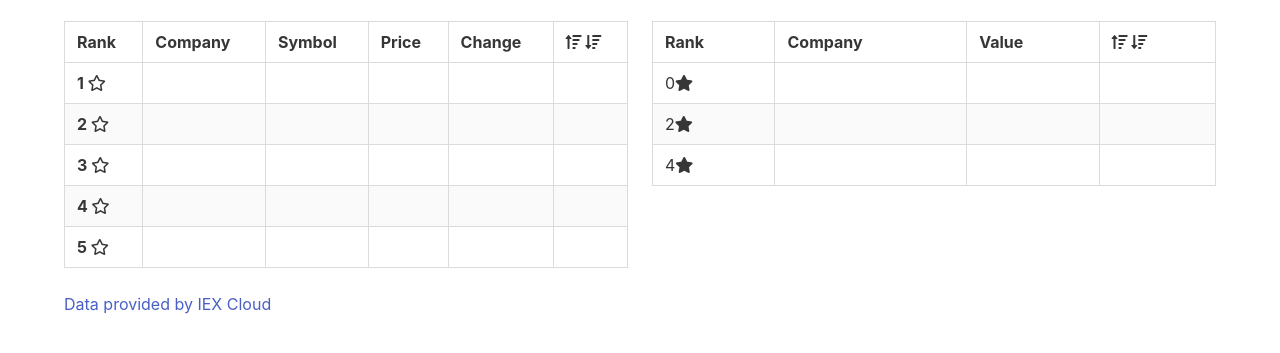
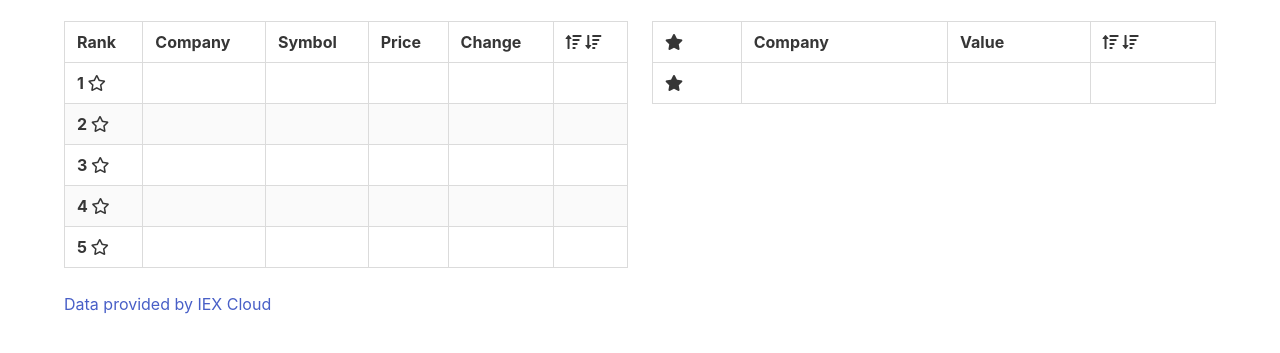
Before and after one commit to musstaffali/StockFinder, a plain HTML site: page homepage.html in a window 1280 px wide. Both pictures are taken after a click on the icon 99 px from the left and 722 px from the top of the page. Shown: the part 475-828 px from the top of the page. Drawn offline with nearby package versions, Linux system fonts and the light colour scheme; no server answers.

Commit message:
Updated code

```diff
--- a/homepage.html
+++ b/homepage.html
@@ -151,7 +151,9 @@
                     <table id="table-2" class="table is-bordered is-striped is-fullwidth is-hoverable">
                         <thead>
                             <tr>
-                                <th title="Header">Rank</th>
+                                <th title="Header">
+                                    <i class='fas fa-star'></i>
+                                </th>
                                 <th>Company</th>
                                 <th>Value</th>
                                 <th title="UpDown">
--- a/homepage.js
+++ b/homepage.js
@@ -111,14 +111,17 @@ favorited();
 
 
 function favorited() {
+    //put favorites into local storage
     // var favorites = [];
-    $(".blankstar").on("click", function (event) {
+    $("#star-rank-5").on("click", function (event) {
         event.preventDefault();
+        var compName5 = $("#compname5").val();
+        localStorage.saveData = JSON.stringify(compName5);
 
 
-        for (i = 0; i < 5; i++) {
+        // for (i = 0; i < 5; i++) {
 
-            var cellRank = $("<td>").append(i++ + "<i class='fas fa-star'</i>");
+            var cellRank = $("<td>").append("<i class='fas fa-star'</i>");
             var cellCompany = $("<td>").text("");
             var cellValue = $("<td>").text("");
             var upDown = $("<td>").text("");
@@ -126,7 +129,7 @@ function favorited() {
             var tableBody = $("#faveTable");
             tableRow.append(cellRank, cellCompany, cellValue, upDown);
             tableBody.append(tableRow);
-        }
+        // }
 
 
     });
```
